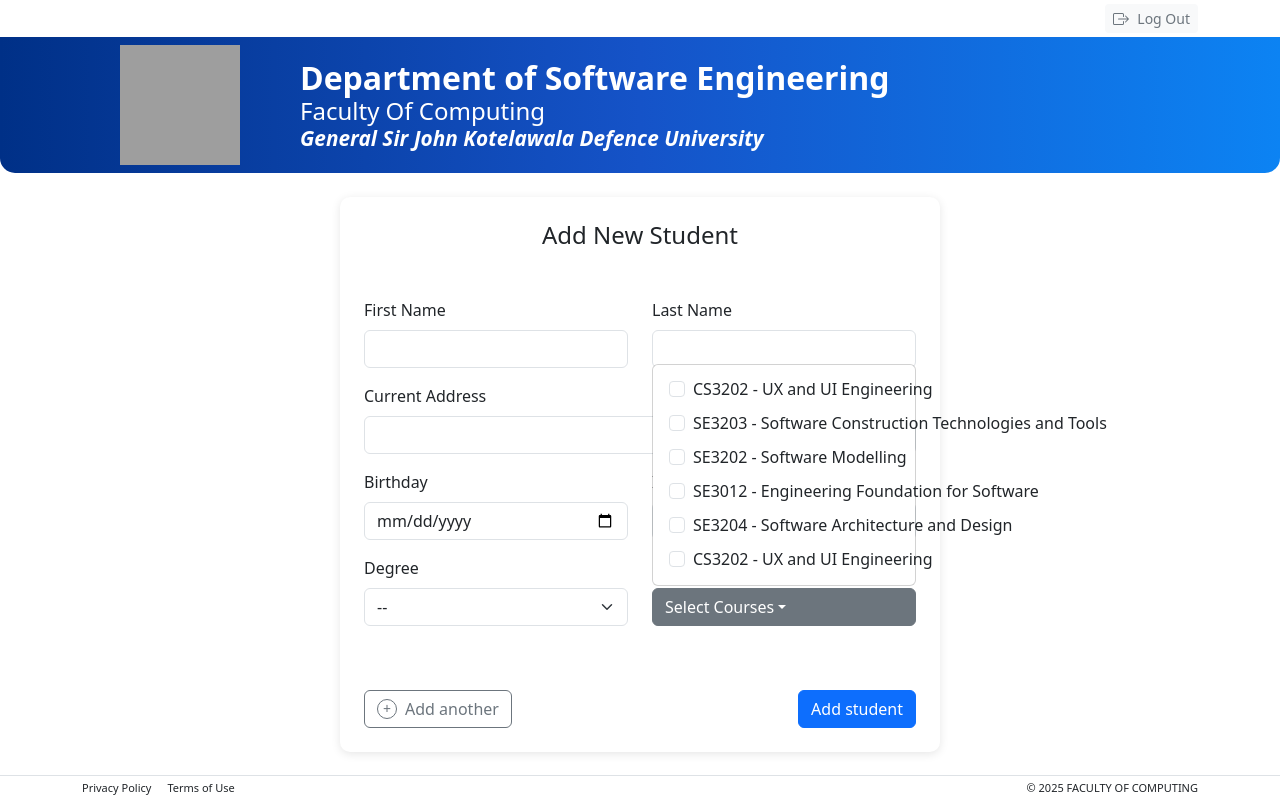
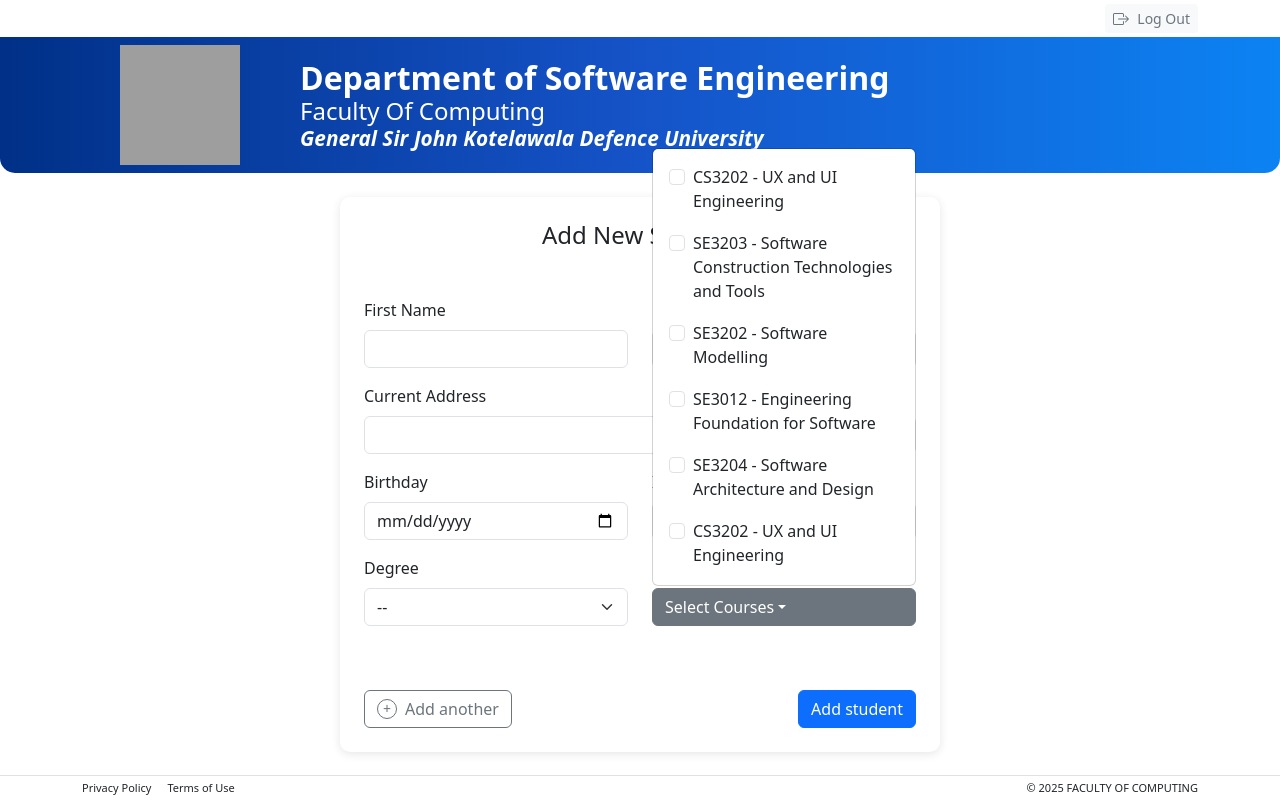
Before and after one commit to SkWeli/Student-Management-System-SMS-, a React (Create React App) app: page / in a window 1280 px wide. Both pictures are taken after a click on the button "Select Courses". Built offline with nearby package versions, Linux system fonts and the light colour scheme; grey boxes are pictures that could not be loaded.

Commit message:
AddNewStudent page 90% UI completed

```diff
--- a/src/containers/addNewStudents/AddNewStudent.jsx
+++ b/src/containers/addNewStudents/AddNewStudent.jsx
@@ -101,20 +101,19 @@
                 </Dropdown.Toggle>
                 <Dropdown.Menu style={{ width: '100%' }}>
                   {courses.map((course) => (
-                    <Dropdown.Item
+                    <div
                       key={course}
-                      as="label"
-                      className="d-flex align-items-center"
-                      onClick={(e) => e.preventDefault()}
+                      className="px-3 py-2 d-flex align-items-center"
+                      onClick={(e) => e.stopPropagation()} // Prevent dropdown from closing
                     >
                       <Form.Check
                         type="checkbox"
+                        id={`course-${course}`}
                         checked={selectedCourses.includes(course)}
                         onChange={() => handleCourseToggle(course)}
                         label={course}
-                        className="me-2"
                       />
-                    </Dropdown.Item>
+                    </div>
                   ))}
                 </Dropdown.Menu>
               </Dropdown>
```
